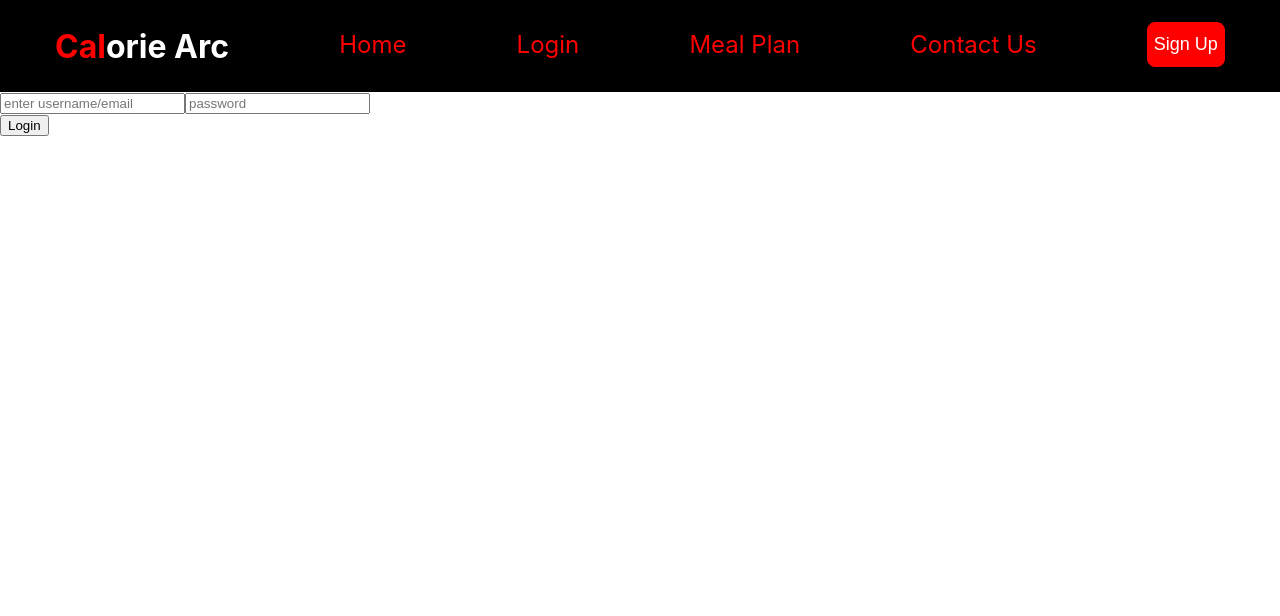
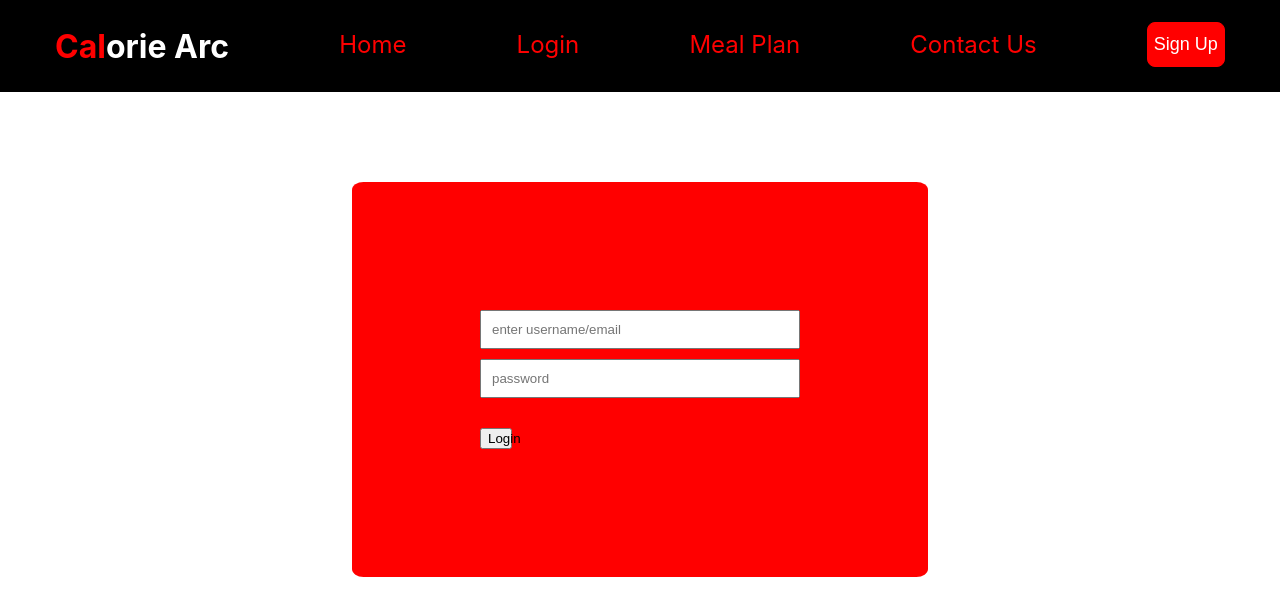
Before and after one commit to JamesMGithire/calorie-arc, a React (Create React App) app in the folder calorie_client/: page /login in a window 1280 px wide. Shown: the top 616 px of the page. Built offline with nearby package versions, Linux system fonts and the light colour scheme; data requests are answered from the project's data file.

Commit message:
CA-12 SignUp and Login page.

```diff
--- a/calorie_client/src/CSS/SignUp.css
+++ b/calorie_client/src/CSS/SignUp.css
@@ -38,3 +38,31 @@
   width: 50%;
   height: 50%;
 }
+.login{
+  margin: auto;
+  margin-top: 7%;
+  padding: 10%;
+  background-color: red;
+  border-radius: 2%;
+  height: 40%;
+  width: 25%;
+  text-align: center;
+}
+.form{
+  display: flex;
+  flex-direction: column;
+}
+.form button{
+  width: 10%;
+  text-align: center;
+  align-items: center;
+}
+.form input{
+  padding: 10px;
+  margin-bottom: 10px;
+}
+.user_info{
+  margin: auto;
+  display: flex;
+  flex-direction: column;
+}
--- a/calorie_client/src/components/App.js
+++ b/calorie_client/src/components/App.js
@@ -20,7 +20,7 @@ function App() {
       console.log(data)
       setData(data)
     })
-  },[])
+  },[newUser])
 
   function handleNewUser(){
     setNewUser(newUser=>!newUser)
--- a/calorie_client/src/components/Login.js
+++ b/calorie_client/src/components/Login.js
@@ -1,15 +1,19 @@
-import React from "react";
+ import React from "react";
+import { useNavigate } from "react-router-dom";
 function Login({data}) {
+
   function handleChange(e){
-    console.log(data)
     console.log(e.target.value)
   }
+  function handleClick(){
+
+  }
   return (
-    <div>
-      <form>
+    <div className="login">
+      <form className="form">
         <input onChange={handleChange} type="text" placeholder="enter username/email"/>
-        <input onChange={handleChange} type="password" placeholder="password"/><br/>
-        <button>Login</button>
+        <input onChange={handleChange} type="password" placeholder="password" /><br/>
+        <button onClick={handleClick}>Login</button>
       </form>
 
     </div>
--- a/calorie_client/src/components/SignUp.js
+++ b/calorie_client/src/components/SignUp.js
@@ -1,60 +1,100 @@
-import React,{useState} from "react"
-import { json, NavLink} from "react-router-dom"
+import React, { useState } from "react";
+import { NavLink } from "react-router-dom";
 
-function Signup() {
-    const[user, setUser]=useState({
+function Signup({handleNewUser}) {
+  const [user, setUser] = useState({
     first_name: "",
     last_name: "",
     user_name: "",
-        email:"",
-        password:""
-    })
-    function handleChange(e){
-        let name=e.target.name
-        let value=e.target.value
+    email: "",
+    password: "",
+  });
+  function handleChange(e) {
+    let name = e.target.name;
+    let value = e.target.value;
     setUser({
-            ...user, [name]:value
-        })
+      ...user,
+      [name]: value,
+    });
   }
 
-
-    function handleSubmit(e){
-        e.preventDefault()
-        fetch("http://localhost:3000/users",{
-            method: 'POST',
-            headers:{
-                "Content-Type":"application/json"
+  function handleSubmit(e) {
+    e.preventDefault();
+    fetch("http://localhost:3000/users", {
+      method: "POST",
+      headers: {
+        "Content-Type": "application/json",
       },
-            body:JSON.stringify(user)
+      body: JSON.stringify(user),
     })
-        .then(res=>res.json())
-        .then(data=>{
-            console.log(data)
-        })
+      .then((res) => res.json())
+      .then((data) => {
+        console.log(data);
+      });
+    handleNewUser()
   }
   return (
     <div className="sign_up">
       <form onSubmit={handleSubmit}>
         <div>
-                    <label>First Name</label><input onChange={handleChange} type="text" placeholder="enter first name" name="first_name" required />
-                    <label>Last Name</label><input onChange={handleChange} type="text" placeholder="enter last name"  name="last_name" required />
+          <label>First Name</label>
+          <input
+            onChange={handleChange}
+            type="text"
+            placeholder="enter first name"
+            name="first_name"
+            required
+          />
+          <label>Last Name</label>
+          <input
+            onChange={handleChange}
+            type="text"
+            placeholder="enter last name"
+            name="last_name"
+            required
+          />
         </div>
-                <div>
-                    <label>User Name</label><input onChange={handleChange} type="text" placeholder="username" name="user_name" required />
-                    <label>Email</label><input onChange={handleChange} type="email" placeholder="enter your email" name="email" required /><br />
+        <div className="user_info">
+          <label>User Name</label>
+          <input
+            onChange={handleChange}
+            type="text"
+            placeholder="username"
+            name="user_name"
+            required
+          />
+          <label>Email</label>
+          <input
+            onChange={handleChange}
+            type="email"
+            placeholder="enter your email"
+            name="email"
+            required
+          />
+          <br />
           <label>Password</label>
-                    <label><small>8 Or More Characters</small></label>
-                    <input onChange={handleChange} type="password" placeholder="Password" name="password" required />
-                    <label>Confirm Password</label><input onChange={handleChange} type="Confirm password" name="confirm_password" placeholder="Password"  required />
+          <input
+            onChange={handleChange}
+            type="password"
+            placeholder="Password"
+            name="password"
+            required
+          />
+          <label>Confirm Password</label>
+          <input
+            onChange={handleChange}
+            type="Confirm password"
+            name="confirm_password"
+            placeholder="Password"
+            required
+          />
         </div>
-                <button
-
-                >Sign up</button>
+        <button>Sign up</button>
       </form>
-            <p>Already Have An Account?</p><NavLink to='/login'>
-                Login</NavLink>
-        </div >
-    )
+      <p>Already Have An Account?</p>
+      <NavLink to="/login">Login</NavLink>
+    </div>
+  );
 }
 
 export default Signup;
```
Lines whose indentation alone changed are shown as unchanged.
